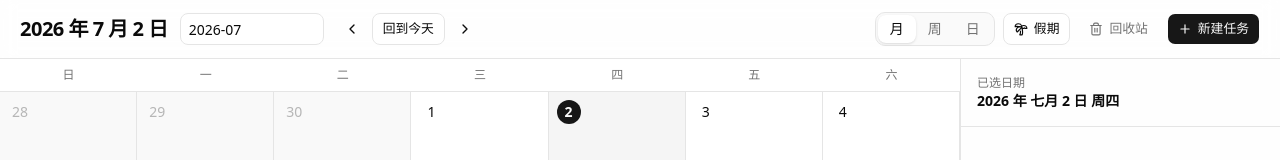
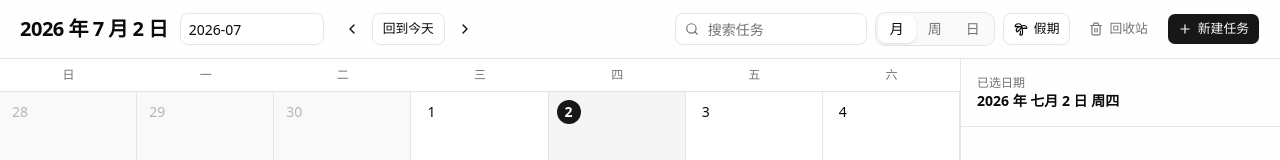
Before and after one commit to yanyunzhushu/mac-calendar-scheduler, a Next.js app: page / in a window 1280 px wide. Shown: the top 160 px of the page. Built offline with nearby package versions, Linux system fonts and the light colour scheme.

Commit message:
feat: 添加任务搜索

```diff
--- a/components/calendar/calendar-app.tsx
+++ b/components/calendar/calendar-app.tsx
@@ -210,6 +210,7 @@ export function CalendarApp() {
         selected={selected}
         holidayEnabled={state.holidayModeEnabled}
         trashCount={state.trash.length}
+        tasks={state.tasks}
         onViewChange={setView}
         onPrev={() => navigate(-1)}
         onNext={() => navigate(1)}
@@ -217,6 +218,7 @@ export function CalendarApp() {
         onJump={handleJump}
         onOpenHoliday={() => setHolidayOpen(true)}
         onOpenTrash={() => setTrashOpen(true)}
+        onOpenTask={openEdit}
         onCreate={openCreate}
       />
 
--- a/components/calendar/calendar-header.tsx
+++ b/components/calendar/calendar-header.tsx
@@ -5,6 +5,8 @@ import { ChevronLeft, ChevronRight, Palmtree, Plus, Trash2 } from 'lucide-react'
 import { Button } from '@/components/ui/button'
 import { cn } from '@/lib/utils'
 import { fromKey, type DateKey } from '@/lib/date-utils'
+import type { Task } from '@/lib/types'
+import { TaskSearch } from './task-search'
 
 const MONTHS = ['1', '2', '3', '4', '5', '6', '7', '8', '9', '10', '11', '12']
 
@@ -67,6 +69,7 @@ interface CalendarHeaderProps {
   selected: DateKey
   holidayEnabled: boolean
   trashCount: number
+  tasks: Task[]
   onViewChange: (v: ViewMode) => void
   onPrev: () => void
   onNext: () => void
@@ -74,6 +77,7 @@ interface CalendarHeaderProps {
   onJump: (key: DateKey) => void
   onOpenHoliday: () => void
   onOpenTrash: () => void
+  onOpenTask: (taskId: string) => void
   onCreate: () => void
 }
 
@@ -89,6 +93,7 @@ export function CalendarHeader({
   selected,
   holidayEnabled,
   trashCount,
+  tasks,
   onViewChange,
   onPrev,
   onNext,
@@ -96,6 +101,7 @@ export function CalendarHeader({
   onJump,
   onOpenHoliday,
   onOpenTrash,
+  onOpenTask,
   onCreate,
 }: CalendarHeaderProps) {
   const inputRef = useRef<HTMLInputElement>(null)
@@ -151,7 +157,8 @@ export function CalendarHeader({
         </div>
       </div>
 
-      <div className="flex min-w-0 items-center gap-2 overflow-hidden">
+      <div className="flex min-w-0 items-center gap-2">
+        <TaskSearch tasks={tasks} onOpenTask={onOpenTask} />
         <div className="flex shrink-0 items-center rounded-lg border border-border bg-muted/50 p-0.5">
           {(['month', 'week', 'day'] as ViewMode[]).map((v) => (
             <button
--- /dev/null
+++ b/components/calendar/task-search.tsx
@@ -0,0 +1,128 @@
+'use client'
+
+import { useMemo, useRef, useState } from 'react'
+import { Search, X } from 'lucide-react'
+import { TASK_TYPE_LABEL, type Task } from '@/lib/types'
+
+interface TaskSearchProps {
+  tasks: Task[]
+  onOpenTask: (taskId: string) => void
+}
+
+function taskSearchText(task: Task): string {
+  const stepNames = task.type === 'progress' ? task.steps.map((step) => step.name).join(' ') : ''
+  return [task.name, task.description, TASK_TYPE_LABEL[task.type], taskDate(task), stepNames]
+    .filter(Boolean)
+    .join(' ')
+    .toLocaleLowerCase('zh-CN')
+}
+
+function taskDate(task: Task): string {
+  return task.type === 'single' ? task.date : task.startDate
+}
+
+export function TaskSearch({ tasks, onOpenTask }: TaskSearchProps) {
+  const [query, setQuery] = useState('')
+  const [focused, setFocused] = useState(false)
+  const inputRef = useRef<HTMLInputElement>(null)
+  const normalizedQuery = query.trim().toLocaleLowerCase('zh-CN')
+
+  const results = useMemo(() => {
+    if (!normalizedQuery) return []
+    const keywords = normalizedQuery.split(/\s+/)
+    return tasks.filter((task) => {
+      const text = taskSearchText(task)
+      return keywords.every((keyword) => text.includes(keyword))
+    })
+  }, [tasks, normalizedQuery])
+
+  const open = focused && normalizedQuery.length > 0
+
+  function selectTask(taskId: string) {
+    onOpenTask(taskId)
+    setQuery('')
+    setFocused(false)
+  }
+
+  return (
+    <div
+      className="relative min-w-44 flex-1 sm:flex-none"
+      onFocus={() => setFocused(true)}
+      onBlur={(event) => {
+        if (!event.currentTarget.contains(event.relatedTarget as Node | null)) {
+          setFocused(false)
+        }
+      }}
+    >
+      <Search
+        className="pointer-events-none absolute left-2.5 top-1/2 h-3.5 w-3.5 -translate-y-1/2 text-muted-foreground"
+        aria-hidden="true"
+      />
+      <input
+        ref={inputRef}
+        type="text"
+        role="searchbox"
+        value={query}
+        onChange={(event) => setQuery(event.target.value)}
+        onKeyDown={(event) => {
+          if (event.key === 'Escape') {
+            setQuery('')
+            inputRef.current?.blur()
+          }
+          if (event.key === 'Enter' && results.length === 1) {
+            selectTask(results[0].id)
+          }
+        }}
+        placeholder="搜索任务"
+        aria-label="搜索任务"
+        aria-expanded={open}
+        className="h-8 w-full rounded-md border border-border bg-background pl-8 pr-8 text-sm outline-none placeholder:text-muted-foreground focus:ring-2 focus:ring-ring sm:w-48"
+      />
+      {query && (
+        <button
+          type="button"
+          onClick={() => {
+            setQuery('')
+            inputRef.current?.focus()
+          }}
+          className="absolute right-2 top-1/2 -translate-y-1/2 rounded-sm p-0.5 text-muted-foreground hover:text-foreground"
+          aria-label="清空搜索"
+        >
+          <X className="h-3.5 w-3.5" />
+        </button>
+      )}
+
+      {open && (
+        <div className="absolute right-0 top-[calc(100%+0.5rem)] z-50 w-80 overflow-hidden rounded-xl border border-border bg-popover text-popover-foreground shadow-lg">
+          {results.length === 0 ? (
+            <p className="px-4 py-8 text-center text-sm text-muted-foreground">没有匹配的任务</p>
+          ) : (
+            <>
+              <div className="macos-scroll max-h-80 overflow-y-auto p-1.5">
+                {results.map((task) => (
+                  <button
+                    key={task.id}
+                    type="button"
+                    onClick={() => selectTask(task.id)}
+                    className="flex w-full items-center gap-3 rounded-lg px-3 py-2 text-left hover:bg-accent focus:bg-accent focus:outline-none"
+                  >
+                    <span className="min-w-0 flex-1">
+                      <span className="block truncate text-sm font-medium">{task.name}</span>
+                      <span className="block truncate text-xs text-muted-foreground">
+                        {TASK_TYPE_LABEL[task.type]} · {taskDate(task)}
+                        {task.paused ? ' · 已停止' : ''}
+                      </span>
+                    </span>
+                  </button>
+                ))}
+              </div>
+              <p className="border-t border-border px-3 py-1.5 text-xs text-muted-foreground">
+                找到 {results.length} 项
+              </p>
+            </>
+          )}
+        </div>
+      )}
+    </div>
+  )
+}
```
